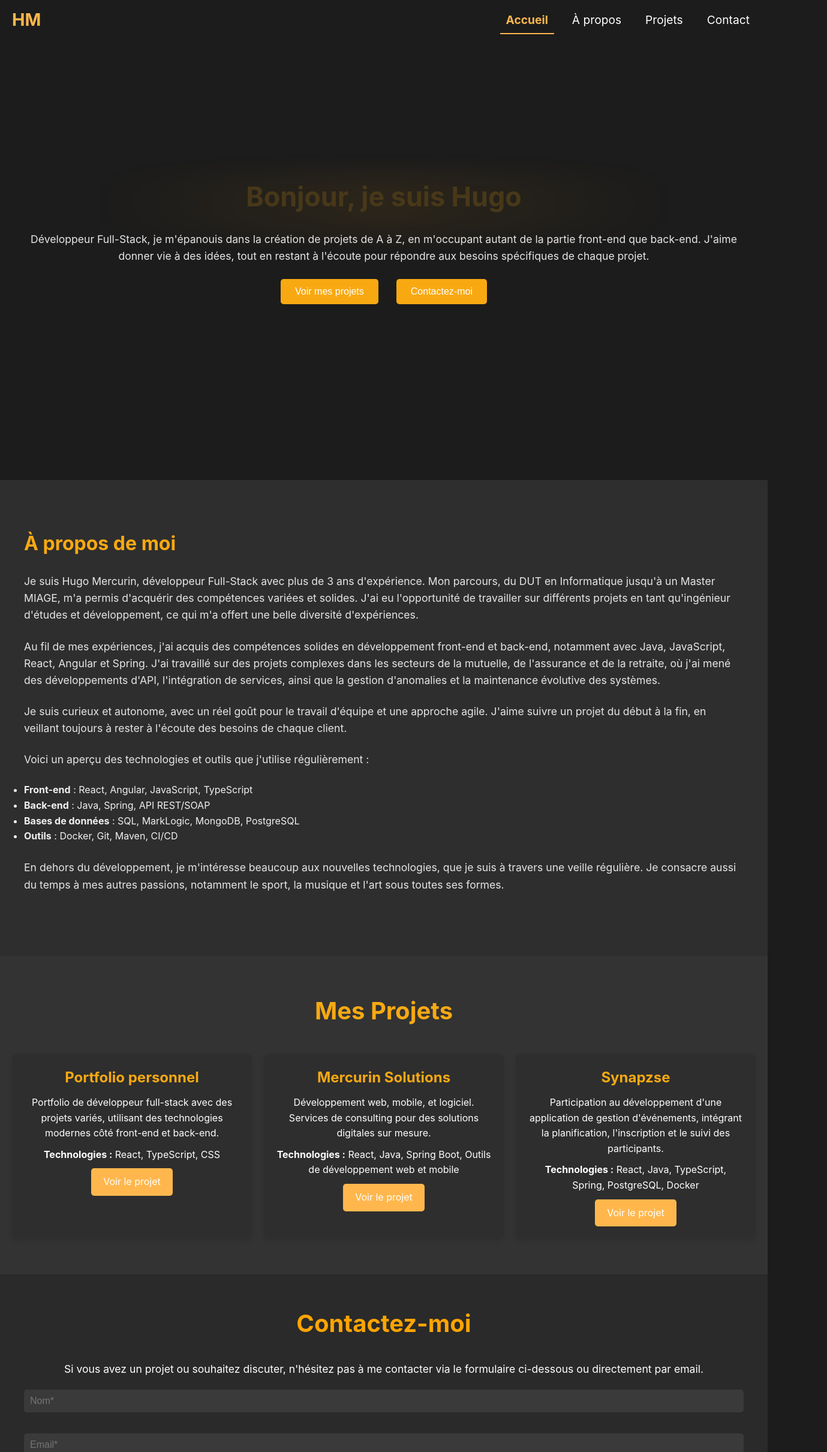
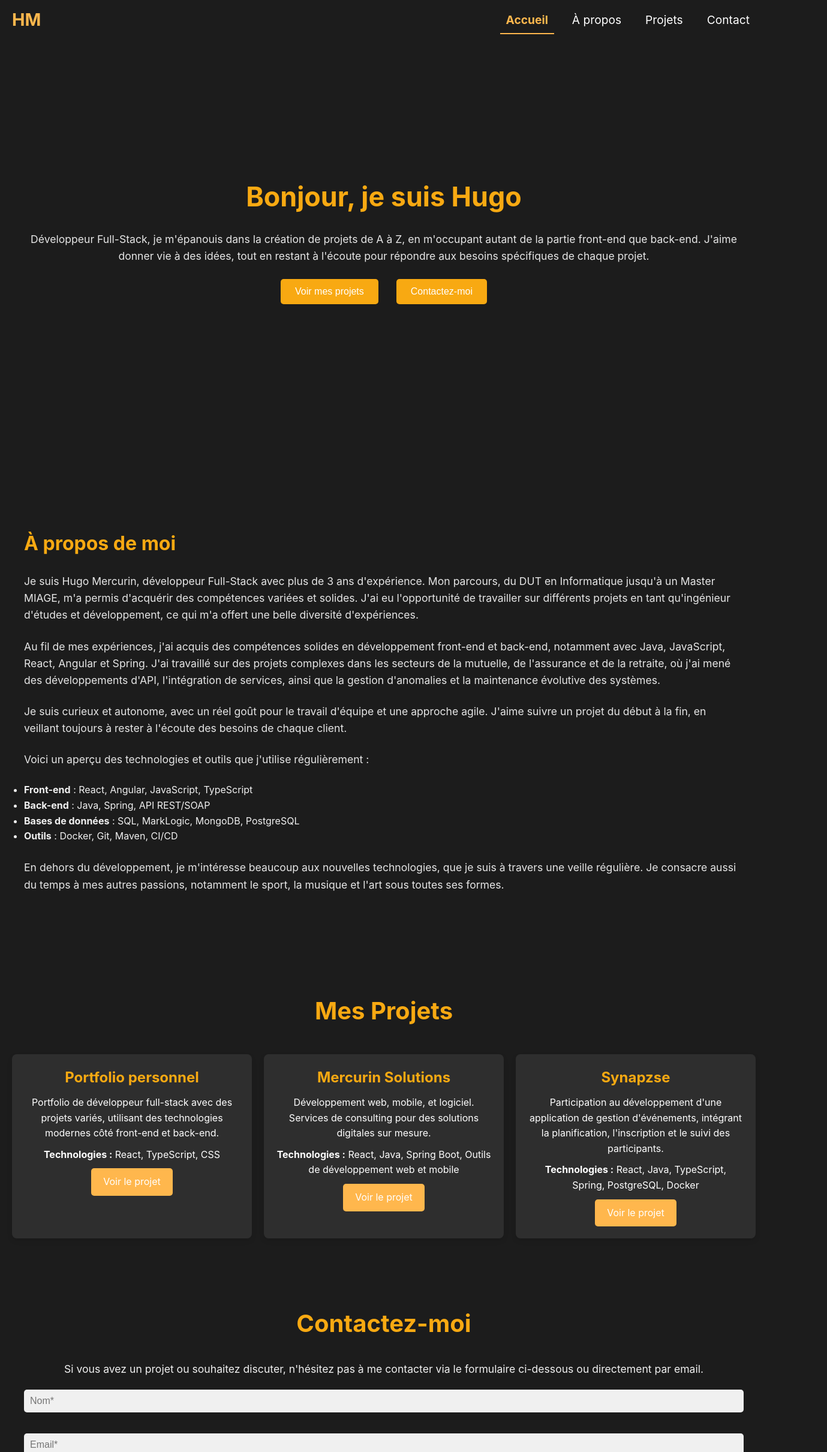
Before and after one commit to MercurinH/portfolio-hugo, a React (Vite) app: page / in a window 1280 px wide. Shown: the top 2420 px of the page at 60% size, 1379 px wide, since content can reach past the window. Built offline with nearby package versions, Linux system fonts and the light colour scheme.

Commit message:
Modification des css pour plus de maintenabilité

```diff
--- a/src/styles/pages/About.css
+++ b/src/styles/pages/About.css
@@ -1,5 +1,3 @@
-/* Section "À propos" avec un gris sombre moins intense */
 .about-section {
     padding: 80px 0;
-    background-color: #2e2e2e; /* Gris sombre mais plus clair que le fond global */
 }
--- a/src/styles/pages/Contact.css
+++ b/src/styles/pages/Contact.css
@@ -1,18 +1,16 @@
-/* Section Contact */
 .contact-section {
-    background-color: #2a2a2a; /* Un gris légèrement plus sombre que les autres sections */
     padding: 50px 0;
     text-align: center;
 }
 
 .contact-section h2 {
-    color: #ffa500; /* Orange pour le titre */
+    color: var(--primary-color);
     font-size: 2.5rem;
     margin-bottom: 30px;
 }
 
 .contact-section p {
-    color: #fff; /* Texte en blanc pour bien contraster */
+    color: var(--text-color);
     margin-bottom: 20px;
 }
 
@@ -28,19 +26,19 @@
     border: none;
     border-radius: 5px;
     margin-bottom: 15px;
-    background-color: #3a3a3a; /* Fond des inputs légèrement plus clair */
-    color: #fff;
+    background-color: var(--text-color);
+    color: var(--secondary-color);
 }
 
 .contact-section input:focus,
 .contact-section textarea:focus {
     outline: none;
-    border: 1px solid #ffa500;
+    border: 1px solid var(--primary-color);
 }
 
 .contact-section button {
-    background-color: #ffa500;
-    color: #fff;
+    background-color: var(--primary-color);
+    color: var(--background-color);
     border: none;
     padding: 10px 20px;
     border-radius: 5px;
@@ -50,19 +48,9 @@
 }
 
 .contact-section button:hover {
-    background-color: #ff8500; /* Un effet hover plus clair pour les boutons */
+    background-color: var(--primary-color);
 }
 
-.contact-section .contact-info {
-    margin-top: 30px;
-    color: #fff;
-}
-
-.contact-section .contact-info a {
-    color: #ffa500;
-    text-decoration: none;
-}
-
-.contact-section .contact-info a:hover {
+.contact-section a:hover {
     text-decoration: underline;
 }
--- a/src/styles/pages/Home.css
+++ b/src/styles/pages/Home.css
@@ -1,11 +1,10 @@
 .home-section {
-    height: 100vh; /* Prend toute la hauteur de l'écran */
+    height: 100vh;
     display: flex;
-    align-items: center; /* Centre verticalement le contenu */
-    justify-content: center; /* Centre horizontalement */
-    background-color: var(--background-color); /* Utilise la couleur de fond définie dans index.css */
-    color: var(--text-color); /* Couleur du texte */
-    padding: 0 20px; /* Ajoute une marge intérieure pour éviter que le contenu touche les bords */
+    align-items: center;
+    justify-content: center;
+    color: var(--text-color);
+    padding: 0 20px;
     text-align: center;
 }
 
@@ -17,7 +16,7 @@
 h1 {
     font-size: 3rem;
     font-weight: 700;
-    color: var(--primary-color);
+    color: var(--secondary-color);
     margin-bottom: 20px;
 }
 
@@ -42,11 +41,11 @@ p {
 }
 
 button {
-    margin-right: 10px; /* ou une autre valeur selon l'espacement souhaité */
+    margin-right: 10px;
 }
 
 button:last-child {
-    margin-right: 0; /* Cela enlève la marge du dernier bouton */
+    margin-right: 0;
 }
 
 
@@ -60,68 +59,11 @@ button:last-child {
     }
 
     .home-buttons {
-        flex-direction: column; /* Les boutons s'empilent en colonne sur mobile */
+        flex-direction: column;
         gap: 10px;
     }
 
     .home-buttons .button {
-        width: 100%; /* Les boutons prennent toute la largeur sur mobile */
+        width: 100%;
     }
 }
-
-@media (max-width: 768px) {
-    h1 {
-        font-size: 2.5rem;
-    }
-
-    p {
-        font-size: 1rem;
-    }
-
-    .home-buttons {
-        flex-direction: column; /* Les boutons s'empilent en colonne sur mobile */
-        gap: 10px;
-    }
-
-    .home-buttons .button {
-        width: 100%; /* Les boutons prennent toute la largeur sur mobile */
-    }
-}
-
-@keyframes subtleFade {
-    0% {
-        opacity: 0.2;
-        transform: scale(1);
-    }
-    50% {
-        opacity: 0.8;
-        transform: scale(1.05);
-    }
-    100% {
-        opacity: 0.2;
-        transform: scale(1);
-    }
-}
-
-.home-title-container {
-    font-size: 3.5rem;
-    font-weight: bold;
-    color: var(--primary-color);
-    animation: subtleFade 6s ease infinite; /* Animation subtile ici */
-    position: relative;
-    z-index: 1;
-}
-
-.home-title-container::before {
-    content: '';
-    position: absolute;
-    top: 50%;
-    left: 50%;
-    transform: translate(-50%, -40%); /* Modify this to adjust the position */
-    width: 120%;
-    height: 150%;
-    background: radial-gradient(circle, rgba(255, 165, 0, 0.5), rgba(255, 165, 0, 0) 70%);
-    z-index: -1;
-    filter: blur(20px);
-    opacity: 0.7;
-}
--- a/src/styles/pages/Projects.css
+++ b/src/styles/pages/Projects.css
@@ -1,7 +1,6 @@
 /* Section des projets */
 .projects-section {
     padding: 60px 20px;
-    background-color: #333333;
     text-align: center;
 }
 
```
